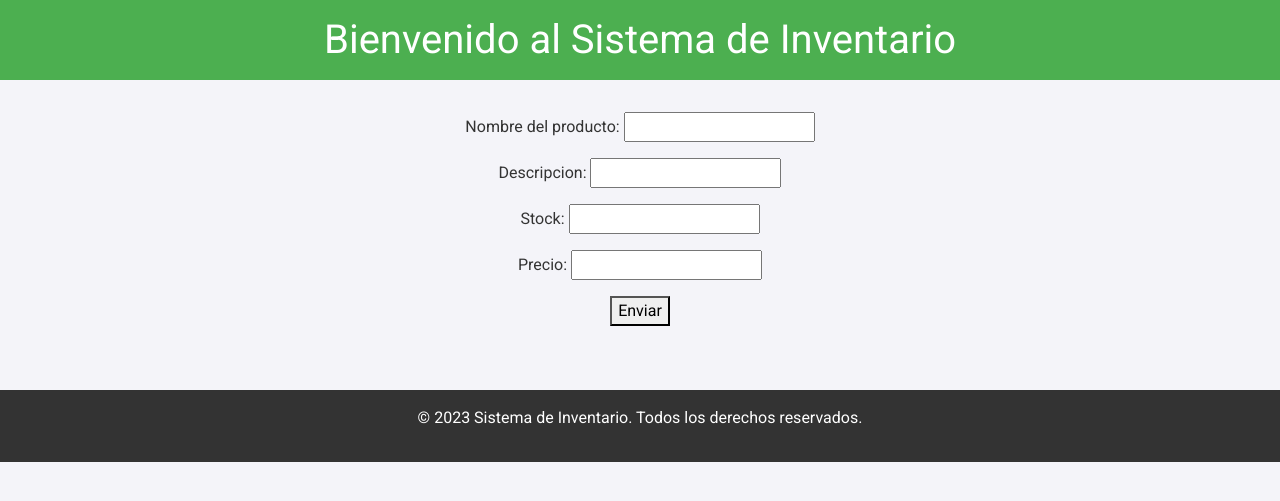
After one commit to jihuertas/R06_inventario, a Django app: page /producto/nuevo in a window 1280 px wide. The commit adds this page. Shown: the top 501 px of the page. Run offline with Django 5.2, Linux system fonts and the light colour scheme.

Commit message:
Producto editar

```diff
--- /dev/null
+++ b/inventory/forms.py
@@ -0,0 +1,7 @@
+from django import forms
+
+class ProductoForm (forms.Form):
+    nombre = forms.CharField(max_length=50, label='Nombre del producto:')
+    descripcion = forms.CharField(max_length=250)
+    stock = forms.IntegerField()
+    precio = forms.DecimalField(max_digits=9, decimal_places=2)
--- a/inventory/templates/inventory/inicio.html
+++ b/inventory/templates/inventory/inicio.html
@@ -4,5 +4,5 @@
 {% block contenido %}
         <p>Gestiona tus productos de manera eficiente y organizada.</p>
         <a href="{% url 'productos' %}" class="btn">Ver Productos</a>
-        <a href="/agregar" class="btn">Agregar Producto</a>
+        <a href="{% url 'producto_nuevo' %}" class="btn">Agregar Producto</a>
 {% endblock %}
--- /dev/null
+++ b/inventory/templates/inventory/producto_nuevo.html
@@ -0,0 +1,23 @@
+{% extends 'inventory/base.html' %}
+
+{% block titulo %} Agregar Producto {% endblock %}
+
+{% block contenido %}
+
+<div class="container">
+  <div class="row justify-content-center">
+    <div class="col-md-6">
+
+      <form action="" method="POST" enctype="multipart/form-data">
+        {% csrf_token %}
+        {{form.as_p}}
+
+        <button type="submit">Enviar</button>
+
+      </form>
+
+    </div>
+  </div>
+</div>
+
+{% endblock %}
--- a/inventory/templates/inventory/productos.html
+++ b/inventory/templates/inventory/productos.html
@@ -23,7 +23,7 @@
             <td>{{producto.stock}}</td>
             <td>{{producto.precio}}</td>
             <td>
-              <button class="btn btn-sm btn-primary me-2" >Editar</button>
+              <a href="{% url 'producto_editar' producto.pk %}" class="btn btn-sm btn-primary me-2">Editar</a>
               <button class="btn btn-sm btn-danger">Eliminar</button>
             </td>
           </tr>
--- a/inventory/urls.py
+++ b/inventory/urls.py
@@ -5,4 +5,6 @@ urlpatterns = [
     path('',inicio, name='inicio'),
     path('productos',productos, name='productos'),
     path('producto/<int:producto_pk>',producto_detalle, name='producto_detalle'),
+    path('producto/<int:producto_pk>/editar',producto_editar, name='producto_editar'),
+    path('producto/nuevo',producto_nuevo, name='producto_nuevo'),
 ]
--- a/inventory/views.py
+++ b/inventory/views.py
@@ -1,5 +1,6 @@
-from django.shortcuts import render
+from django.shortcuts import redirect, render
 from .models import Producto
+from .forms import ProductoForm
 
 # Create your views here.
 def inicio(request):
@@ -16,3 +17,46 @@ def productos(request):
 def producto_detalle(request, producto_pk):
     producto_detalle = Producto.objects.get(pk=producto_pk)
     return render(request, 'inventory/producto_detalle.html',{'producto':producto_detalle})
+
+def producto_nuevo(request):
+
+    if request.method == 'POST':
+        formulario = ProductoForm(request.POST)
+
+        if formulario.is_valid():
+            nombre = formulario.cleaned_data['nombre']
+            descripcion = formulario.cleaned_data['descripcion']
+            stock = formulario.cleaned_data['stock']
+            precio = formulario.cleaned_data['precio']
+
+            Producto.objects.create(nombre=nombre, descripcion=descripcion, stock=stock, precio=precio)
+            return redirect('productos')
+
+    else:
+        formulario = ProductoForm()
+        return render(request, 'inventory/producto_nuevo.html',{'form':formulario})
+
+def producto_editar(request, producto_pk):
+    producto = Producto.objects.get(pk=producto_pk)
+
+    if request.method == 'POST':
+        formulario = ProductoForm(request.POST)
+        if formulario.is_valid():
+            nombre = formulario.cleaned_data['nombre']
+            descripcion = formulario.cleaned_data['descripcion']
+            stock = formulario.cleaned_data['stock']
+            precio = formulario.cleaned_data['precio']
+
+            producto.nombre = nombre
+            producto.descripcion = descripcion
+            producto.stock = stock
+            producto.precio = precio
+
+            producto.save()
+            return redirect('productos')
+
+    else:
+        datos_producto = {'nombre': producto.nombre, 'descripcion': producto.descripcion, 'stock':producto.stock, 'precio':producto.precio}
+        formulario = ProductoForm(initial=datos_producto)
+
+    return render(request, 'inventory/producto_editar.html',{'form':formulario})
```
Also changed, not shown: inventory/templates/inventory/producto_editar.html (added, +23 -0 lines), media/productos/bici_XB47IXV.jpeg (added).
